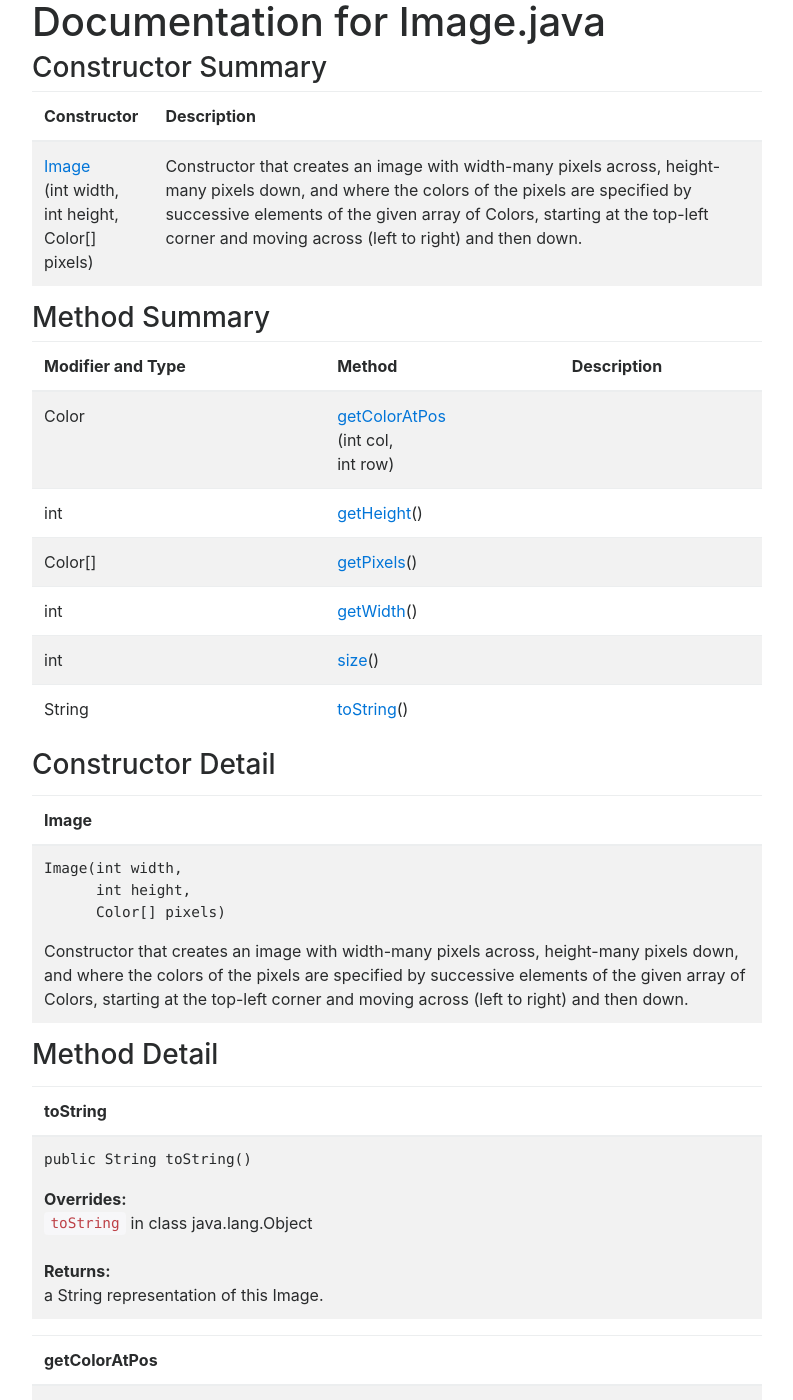
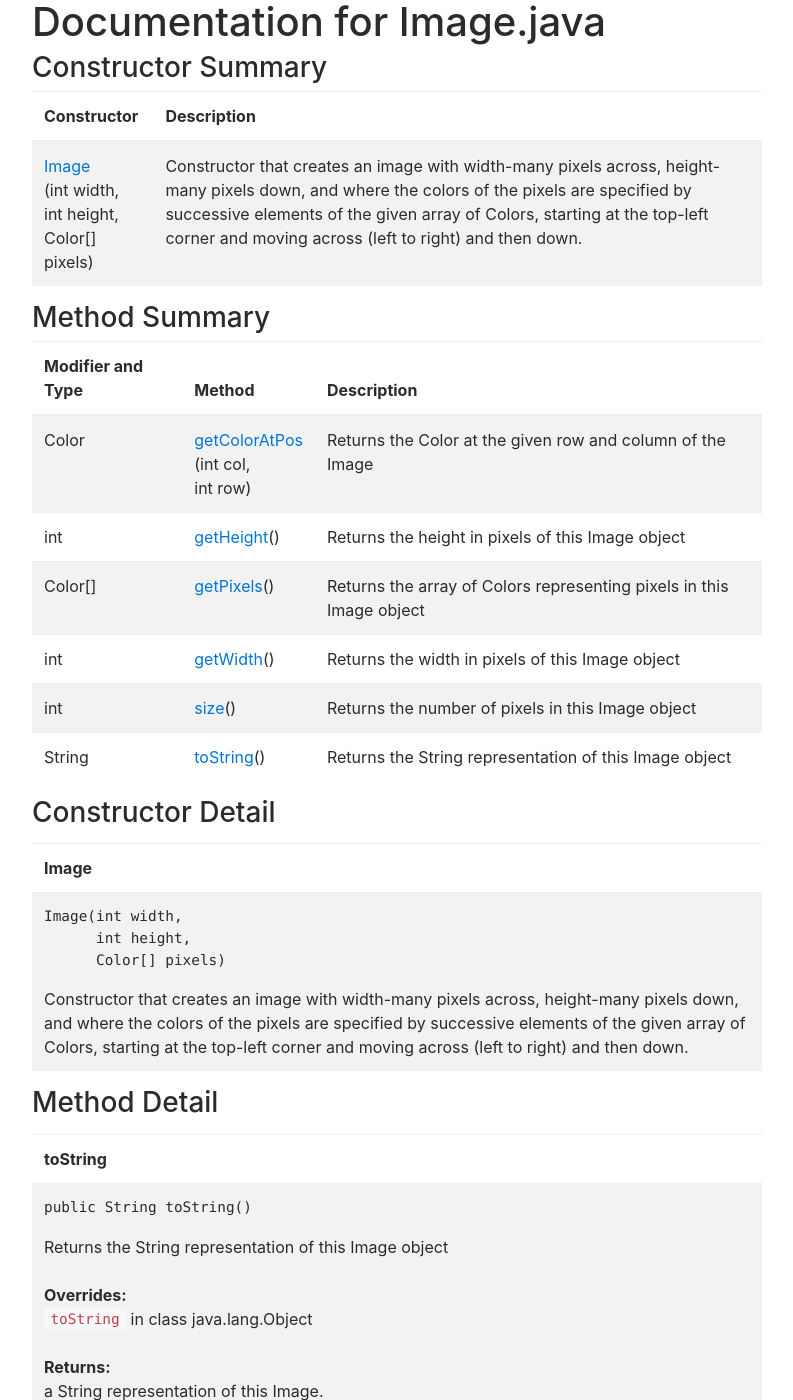
Before and after one commit to ucsd-cse8a-f18/ucsd-cse8a-f18.github.io, a Jekyll site: the page built from Image.md, in a window 1280 px wide and 1400 px high. Shown: the whole window, without its empty margins (243-1036 px from the left). Built offline with Jekyll 4.4.1, drawn with Linux system fonts in a browser that asks for light colours; nearby versions of some CDN libraries; some of the changed text lies outside the part shown.

Commit message:
Image documentation

```diff
--- a/Image.md
+++ b/Image.md
@@ -24,22 +24,22 @@ title: "Documentation for Image.java"
   </tr>
 </thead>
 <tr>
-<td class="monospace">Color</td><td class="monospace"><a href="#getColorAtPos">getColorAtPos</a><br>(int col,<br>int row)</td><td></td>
+<td class="monospace">Color</td><td class="monospace"><a href="#getColorAtPos">getColorAtPos</a><br>(int col,<br>int row)</td><td>Returns the Color at the given row and column of the Image</td>
 </tr>
 <tr>
-<td class="monospace">int</td><td class="monospace"><a href="#getHeight">getHeight</a>()</td><td></td>
+<td class="monospace">int</td><td class="monospace"><a href="#getHeight">getHeight</a>()</td><td>Returns the height in pixels of this Image object</td>
 </tr>
 <tr>
-<td class="monospace">Color[]</td><td class="monospace"><a href="#getPixels">getPixels</a>()</td><td></td>
+<td class="monospace">Color[]</td><td class="monospace"><a href="#getPixels">getPixels</a>()</td><td>Returns the array of Colors representing pixels in this Image object</td>
 </tr>
 <tr>
-<td class="monospace">int</td><td class="monospace"><a href="#getWidth">getWidth</a>()</td><td></td>
+<td class="monospace">int</td><td class="monospace"><a href="#getWidth">getWidth</a>()</td><td>Returns the width in pixels of this Image object</td>
 </tr>
 <tr>
-<td class="monospace">int</td><td class="monospace"><a href="#size">size</a>()</td><td></td>
+<td class="monospace">int</td><td class="monospace"><a href="#size">size</a>()</td><td>Returns the number of pixels in this Image object</td>
 </tr>
 <tr>
-<td class="monospace">String</td><td class="monospace"><a href="#toString">toString</a>()</td><td></td>
+<td class="monospace">String</td><td class="monospace"><a href="#toString">toString</a>()</td><td>Returns the String representation of this Image object</td>
 </tr>
 </table>
 
@@ -68,7 +68,7 @@ title: "Documentation for Image.java"
   </tr>
 </thead>
 <tr>
-  <td><pre>public String toString()</pre><b>Overrides:</b><br><code>toString</code> in class java.lang.Object<br><br><b>Returns:</b><br>a String representation of this Image.</td>
+  <td><pre>public String toString()</pre>Returns the String representation of this Image object<br><br><b>Overrides:</b><br><code>toString</code> in class java.lang.Object<br><br><b>Returns:</b><br>a String representation of this Image.</td>
 </tr>
 </table>
 
@@ -80,7 +80,7 @@ title: "Documentation for Image.java"
   </tr>
 </thead>
 <tr>
-  <td><pre>Color getColorAtPos(int col,<br>                    int row)</pre><b>Parameters:</b><br><code>col</code> - the column of the pixel to look up<br><code>row</code> - the row of the pixel to look up<br><br><b>Returns:</b><br>the Color at the given location in the image</td>
+  <td><pre>Color getColorAtPos(int col,<br>                    int row)</pre>Returns the Color at the given row and column of the Image<br><br><b>Parameters:</b><br><code>col</code> - the column of the pixel to look up<br><code>row</code> - the row of the pixel to look up<br><br><b>Returns:</b><br>the Color at the given location in the image</td>
 </tr>
 </table>
 
@@ -92,7 +92,7 @@ title: "Documentation for Image.java"
   </tr>
 </thead>
 <tr>
-  <td><pre>int getWidth()</pre><b>Returns:</b><br>the width in pixels of this Image object</td>
+  <td><pre>int getWidth()</pre>Returns the width in pixels of this Image object<br><br><b>Returns:</b><br>the width in pixels of this Image object</td>
 </tr>
 </table>
 
@@ -104,7 +104,7 @@ title: "Documentation for Image.java"
   </tr>
 </thead>
 <tr>
-  <td><pre>int getHeight()</pre><b>Returns:</b><br>the height in pixels of this Image object</td>
+  <td><pre>int getHeight()</pre>Returns the height in pixels of this Image object<br><br><b>Returns:</b><br>the height in pixels of this Image object</td>
 </tr>
 </table>
 
@@ -116,7 +116,7 @@ title: "Documentation for Image.java"
   </tr>
 </thead>
 <tr>
-  <td><pre>Color getPixels()</pre><b>Returns:</b><br>the array of Colors representing pixels in this Image object</td>
+  <td><pre>Color getPixels()</pre>Returns the array of Colors representing pixels in this Image object<br><br><b>Returns:</b><br>the array of Colors representing pixels in this Image object</td>
 </tr>
 </table>
 
@@ -128,6 +128,6 @@ title: "Documentation for Image.java"
   </tr>
 </thead>
 <tr>
-  <td><pre>int size()</pre><b>Returns:</b><br>the number of pixels in this Image object</td>
+  <td><pre>int size()</pre>Returns the number of pixels in this Image object<br><br><b>Returns:</b><br>the number of pixels in this Image object</td>
 </tr>
 </table>
```
